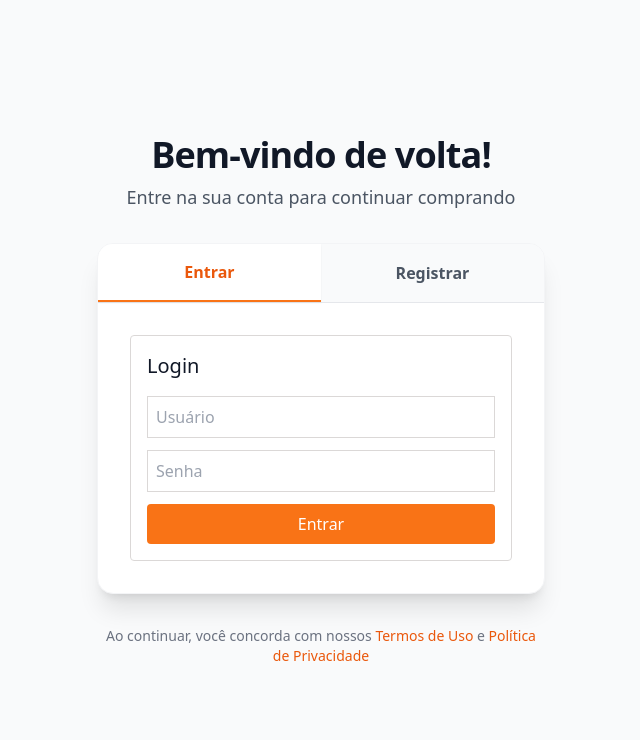
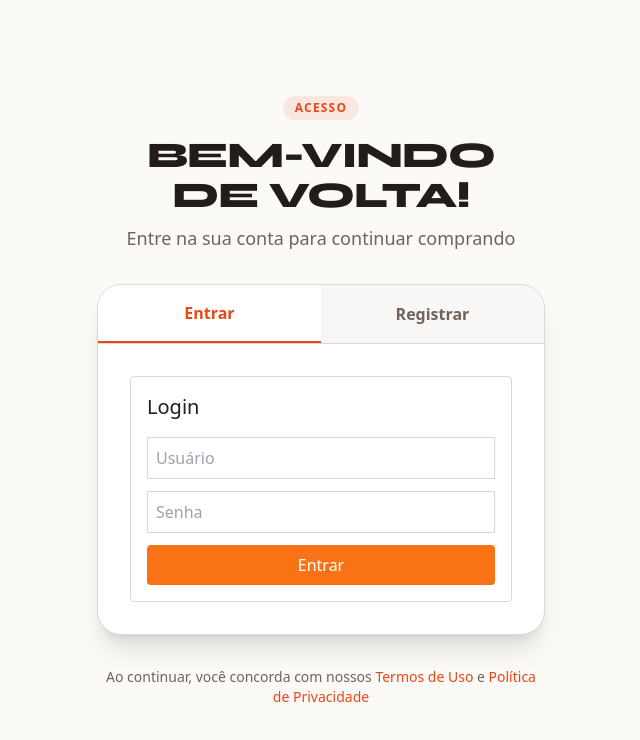
Before and after one commit to Guilherme0Medeiros/Permita-se-Website, a React (Vite) app in the folder frontend/: page /login in a window 1280 px wide. Shown: the top 740 px of the page, without its empty margins (319-959 px from the left). Built offline with nearby package versions, Linux system fonts and the light colour scheme; no server answers; a web font is replaced by a local one.

Commit message:
Estilizando pagina de login e melhorando comentarios no api.ts e home

```diff
--- a/frontend/src/pages/Home.tsx
+++ b/frontend/src/pages/Home.tsx
@@ -157,7 +157,6 @@ export default function Home() {
       <main>
         <BannerCarousel />
 
-        {/* Produtos em destaque */}
         <motion.section
           className="py-16 sm:py-24 px-4 sm:px-6 lg:px-8"
           initial="hidden"
@@ -203,7 +202,7 @@ export default function Home() {
           </div>
         </motion.section>
 
-        {/* Categorias */}
+        {/* categories */}
         <section className="py-16 sm:py-24 px-4 sm:px-6 lg:px-8">
           <div className="max-w-7xl mx-auto">
             <motion.div
@@ -229,7 +228,7 @@ export default function Home() {
 
         </section>
          <CategoriasGrid />
-        {/* Carrossel com os produtos */}
+        {/* product carousel */}
         <section className="py-16 sm:py-24 px-4 sm:px-6 lg:px-8 bg-muted/50 overflow-hidden">
           <div className="max-w-7xl mx-auto">
             <motion.div
--- a/frontend/src/pages/LoginPage.tsx
+++ b/frontend/src/pages/LoginPage.tsx
@@ -13,63 +13,73 @@ export default function LoginPage() {
   }
 
   return (
-    <div className="min-h-screen bg-gray-50 text-gray-900 font-sans antialiased flex items-center justify-center p-6">
+    <div className="min-h-screen bg-background text-foreground font-sans antialiased flex items-center justify-center p-6">
       <div className="w-full max-w-md">
-        {/* Header da página */}
+
         <div className="text-center mb-8">
-          <h1 className="text-4xl font-black text-gray-900 mb-2 tracking-tight">
+          <span className="inline-block bg-primary/10 text-primary text-xs font-bold uppercase tracking-widest px-3 py-1 rounded-full mb-4">
+            Acesso
+          </span>
+
+          <h1 className="section-title text-3xl sm:text-4xl font-extrabold text-foreground mb-2 tracking-tight">
             {showLogin ? "Bem-vindo de volta!" : "Crie sua conta"}
           </h1>
-          <p className="text-lg text-gray-600 font-light">
-            {showLogin ? "Entre na sua conta para continuar comprando" : "Junte-se a nós e descubra as melhores peças"}
+
+          <p className="section-subtitle text-base sm:text-lg text-muted-foreground">
+            {showLogin
+              ? "Entre na sua conta para continuar comprando"
+              : "Junte-se a nós e descubra as melhores peças"}
           </p>
         </div>
 
-        {/* Card principal */}
-        <div className="bg-white rounded-2xl shadow-xl border border-gray-100 overflow-hidden">
-          {/* Tabs de navegação */}
-          <div className="flex bg-gray-50 border-b border-gray-200">
+
+        <div className="bg-card text-card-foreground rounded-3xl shadow-xl border border-border overflow-hidden">
+          <div className="flex bg-muted/40 border-b border-border">
             <button
               onClick={() => setShowLogin(true)}
               className={`flex-1 py-4 px-6 text-center font-semibold transition-all duration-300 ${
                 showLogin
-                  ? "bg-white text-orange-600 border-b-2 border-orange-500 shadow-sm"
-                  : "text-gray-600 hover:text-gray-800 hover:bg-gray-100"
+                  ? "bg-card text-primary border-b-2 border-primary"
+                  : "text-muted-foreground hover:text-foreground hover:bg-muted/60"
               }`}
             >
               Entrar
             </button>
+
             <button
               onClick={() => setShowLogin(false)}
               className={`flex-1 py-4 px-6 text-center font-semibold transition-all duration-300 ${
                 !showLogin
-                  ? "bg-white text-orange-600 border-b-2 border-orange-500 shadow-sm"
-                  : "text-gray-600 hover:text-gray-800 hover:bg-gray-100"
+                  ? "bg-card text-primary border-b-2 border-primary"
+                  : "text-muted-foreground hover:text-foreground hover:bg-muted/60"
               }`}
             >
               Registrar
             </button>
           </div>
 
-          {/* Conteúdo do formulário */}
-          <div className="p-8">{showLogin ? <Login /> : <Register onRegisterSuccess={handleRegisterSuccess} />}</div>
+          {/* content */}
+          <div className="p-8">
+            {showLogin ? (
+              <Login />
+            ) : (
+              <Register onRegisterSuccess={handleRegisterSuccess} />
+            )}
+          </div>
         </div>
 
-        {/* Footer informativo */}
         <div className="mt-8 text-center">
-          <p className="text-sm text-gray-500">
+          <p className="text-sm text-muted-foreground">
             Ao continuar, você concorda com nossos{" "}
-            <a href="#" className="text-orange-600 hover:text-orange-700 font-medium">
+            <a href="#" className="text-primary hover:opacity-80 font-medium transition">
               Termos de Uso
             </a>{" "}
             e{" "}
-            <a href="#" className="text-orange-600 hover:text-orange-700 font-medium">
+            <a href="#" className="text-primary hover:opacity-80 font-medium transition">
               Política de Privacidade
             </a>
           </p>
         </div>
-
-
       </div>
     </div>
   )
```
Also changed, not shown: frontend/src/services/api.ts (+18 -1 lines).
